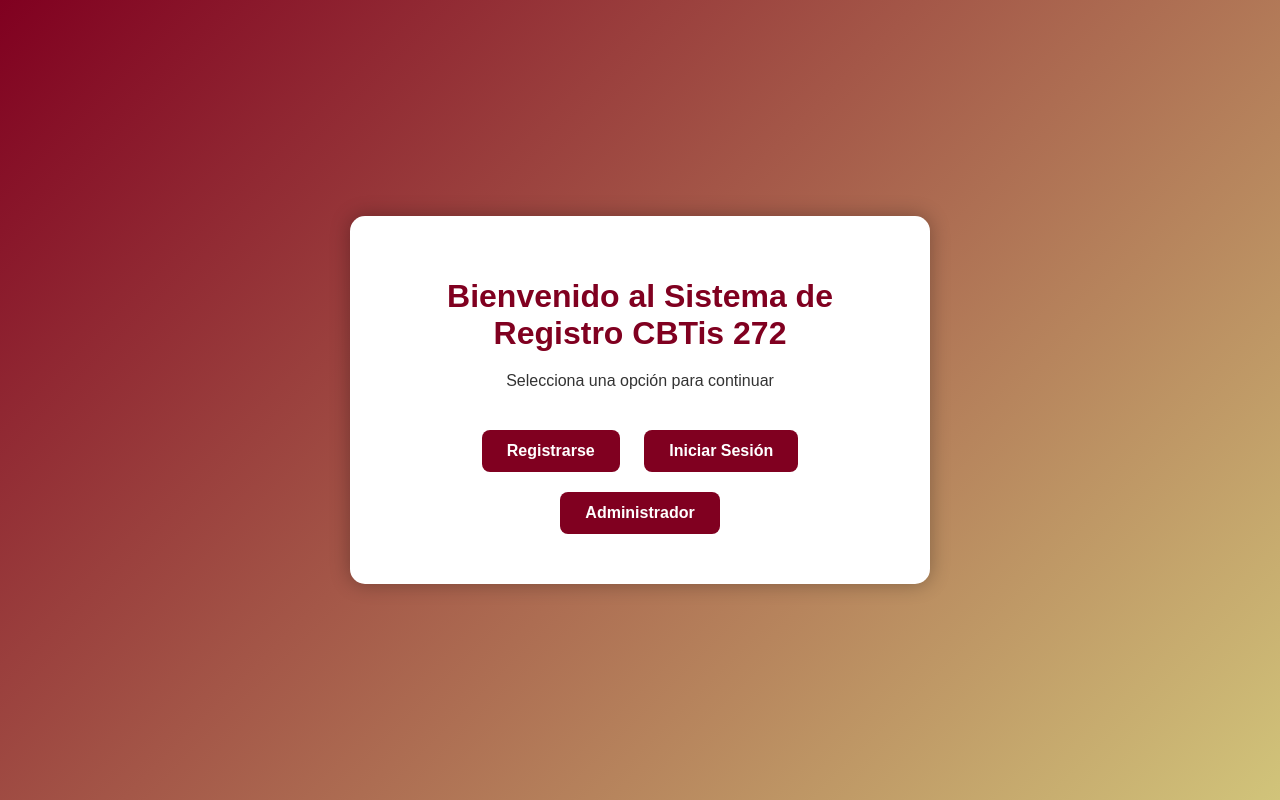
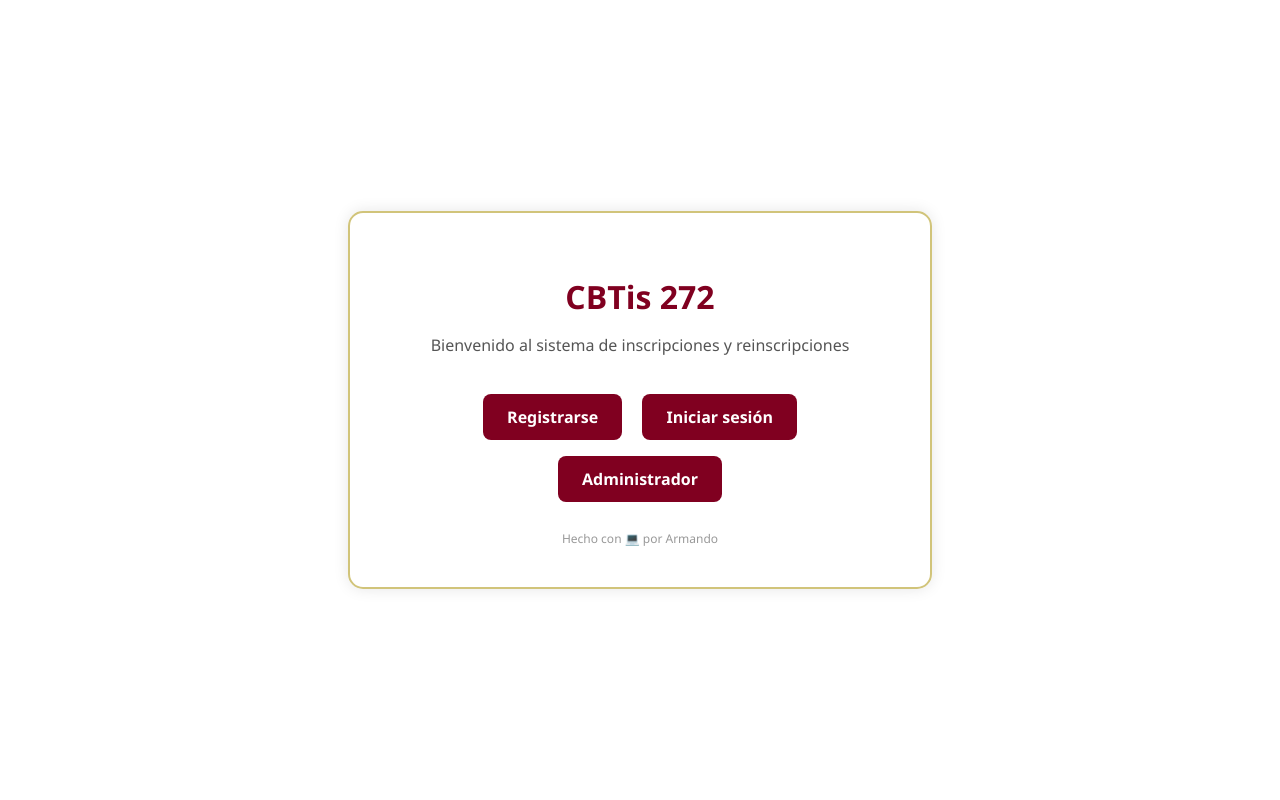
Before and after one commit to Armando59t/cbtis272, a Flask app: page / in a window 1280 px wide. Run offline with Flask 3, Linux system fonts and the light colour scheme.

Commit message:
Update index.html

```diff
--- a/templates/index.html
+++ b/templates/index.html
@@ -2,68 +2,73 @@
 <html lang="es">
 <head>
     <meta charset="UTF-8">
-    <title>Bienvenido - CBTis 272</title>
+    <title>Inicio - CBTis 272</title>
     <link rel="stylesheet" href="{{ url_for('static', filename='estilos.css') }}">
     <style>
         body {
-            font-family: Arial, sans-serif;
-            background: linear-gradient(135deg, #800020, #d1c47a);
-            color: #fff;
+            font-family: 'Segoe UI', sans-serif;
+            background-color: #ffffff;
+            color: #333;
             margin: 0;
             padding: 0;
             display: flex;
+            height: 100vh;
+            align-items: center;
             justify-content: center;
-            align-items: center;
-            height: 100vh;
         }
 
         .contenedor {
-            background-color: white;
-            color: #333;
+            text-align: center;
+            max-width: 500px;
+            width: 90%;
             padding: 40px;
+            border: 2px solid #d1c47a; /* dorado claro */
             border-radius: 15px;
-            box-shadow: 0 0 20px rgba(0,0,0,0.3);
-            text-align: center;
-            width: 90%;
-            max-width: 500px;
+            box-shadow: 0 0 15px rgba(0,0,0,0.1);
         }
 
         h1 {
-            color: #800020;
-            margin-bottom: 20px;
+            color: #800020; /* guinda */
+            margin-bottom: 10px;
         }
 
         p {
+            color: #555;
             margin-bottom: 30px;
-            font-size: 16px;
         }
 
-        .botones a {
+        .boton {
             display: inline-block;
-            background-color: #800020;
-            color: #fff;
+            margin: 8px;
+            padding: 12px 24px;
+            background-color: #800020; /* guinda */
+            color: white;
+            border: none;
+            border-radius: 8px;
             text-decoration: none;
-            padding: 12px 25px;
-            margin: 10px;
-            border-radius: 8px;
             font-weight: bold;
             transition: background-color 0.3s ease;
         }
 
-        .botones a:hover {
+        .boton:hover {
             background-color: #5a0015;
+        }
+
+        .footer {
+            margin-top: 20px;
+            font-size: 12px;
+            color: #999;
         }
     </style>
 </head>
 <body>
     <div class="contenedor">
-        <h1>Bienvenido al Sistema de Registro CBTis 272</h1>
-        <p>Selecciona una opción para continuar</p>
-        <div class="botones">
-            <a href="/registro">Registrarse</a>
-            <a href="/login">Iniciar Sesión</a>
-            <a href="/admin/login">Administrador</a>
-        </div>
+        <h1>CBTis 272</h1>
+        <p>Bienvenido al sistema de inscripciones y reinscripciones</p>
+        <a class="boton" href="/registro">Registrarse</a>
+        <a class="boton" href="/login">Iniciar sesión</a>
+        <a class="boton" href="/admin/login">Administrador</a>
+        <div class="footer">Hecho con 💻 por Armando</div>
     </div>
 </body>
 </html>
```
